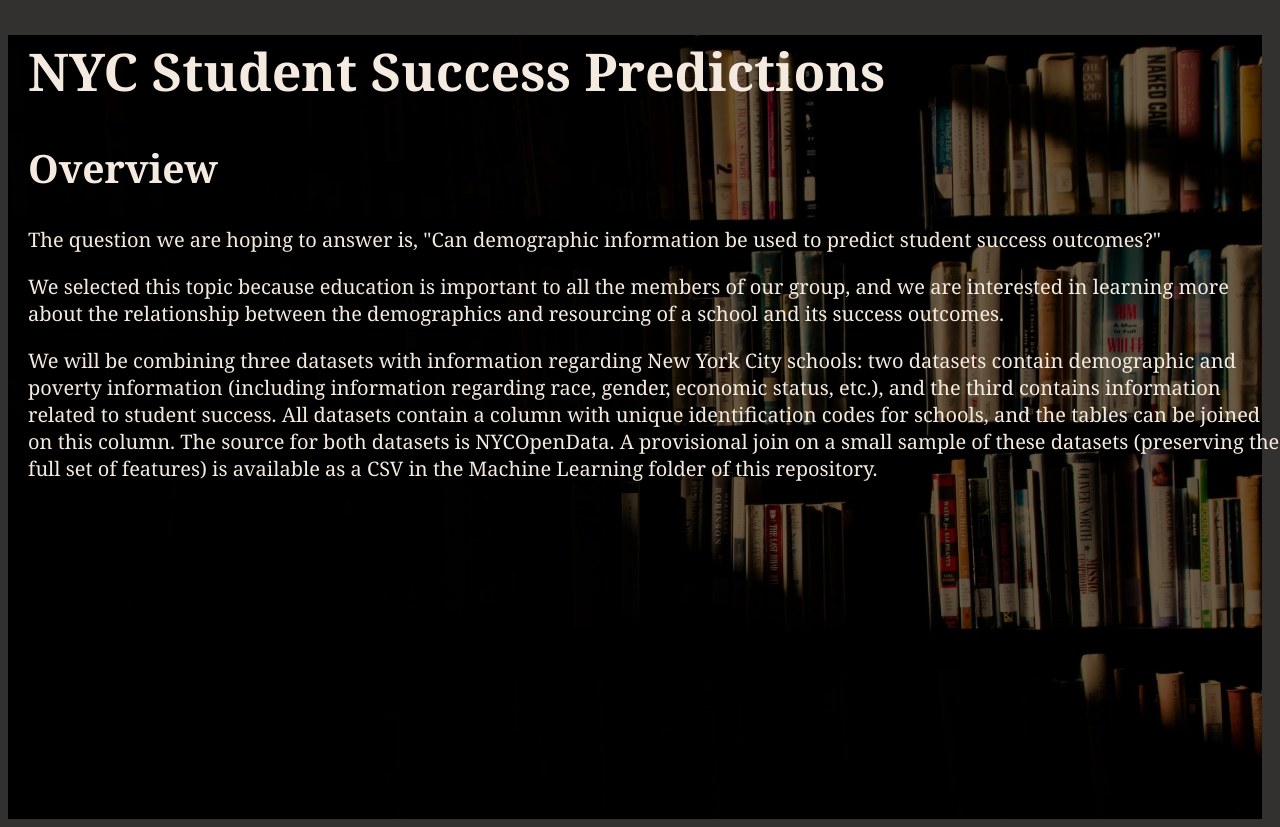
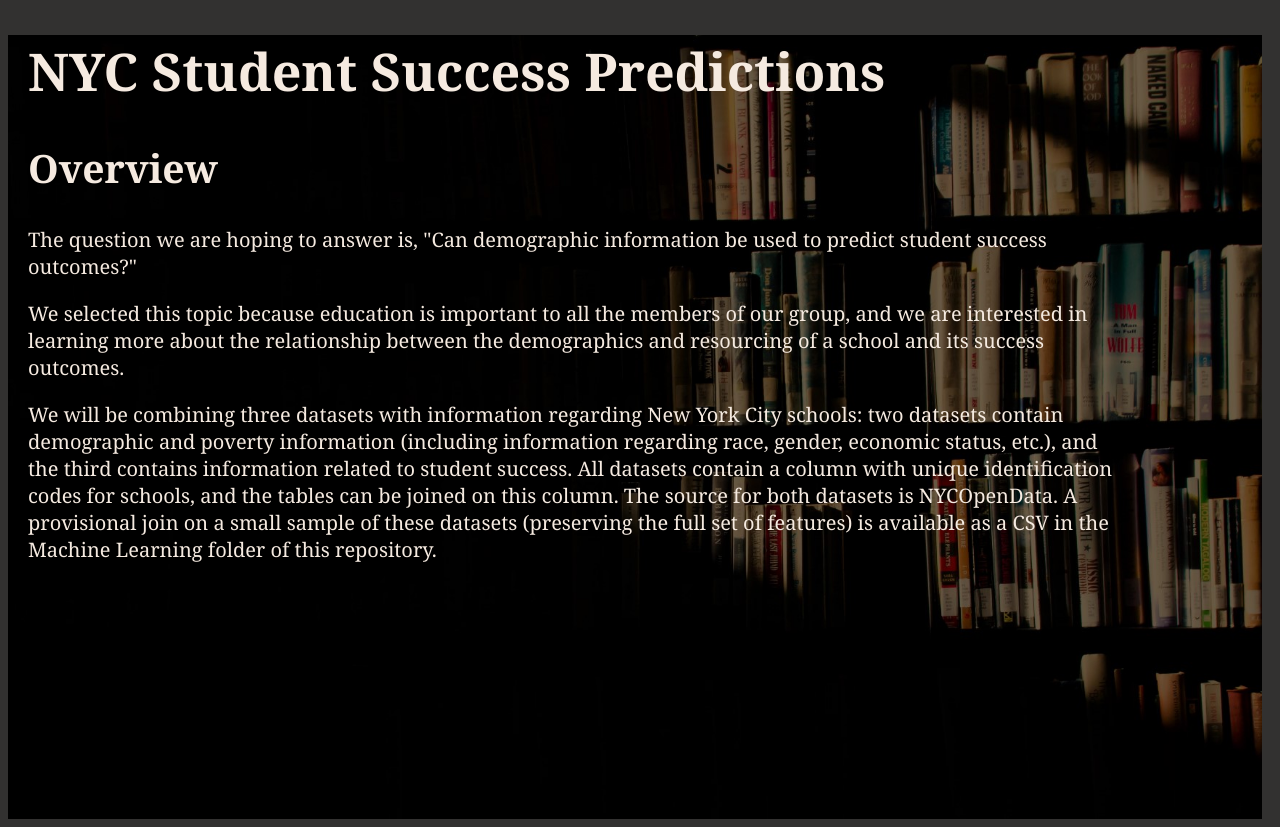
Before and after one commit to divish16/NYC-Student-Success-Predictions, a PHP site: page /index.php in a window 1280 px wide. Shown: the part 58-885 px from the top of the page. Run offline with PHP 8.4, Linux system fonts and the light colour scheme.

Commit message:
Update style.css

```diff
--- a/website_deployment/static/style.css
+++ b/website_deployment/static/style.css
@@ -103,8 +103,10 @@ ul {
   left: 20px;
   right: 40px;
 }
+
 p {
   font-size: 20px;
+  margin-right: 150px;
 }
 
 .breaking{
```
